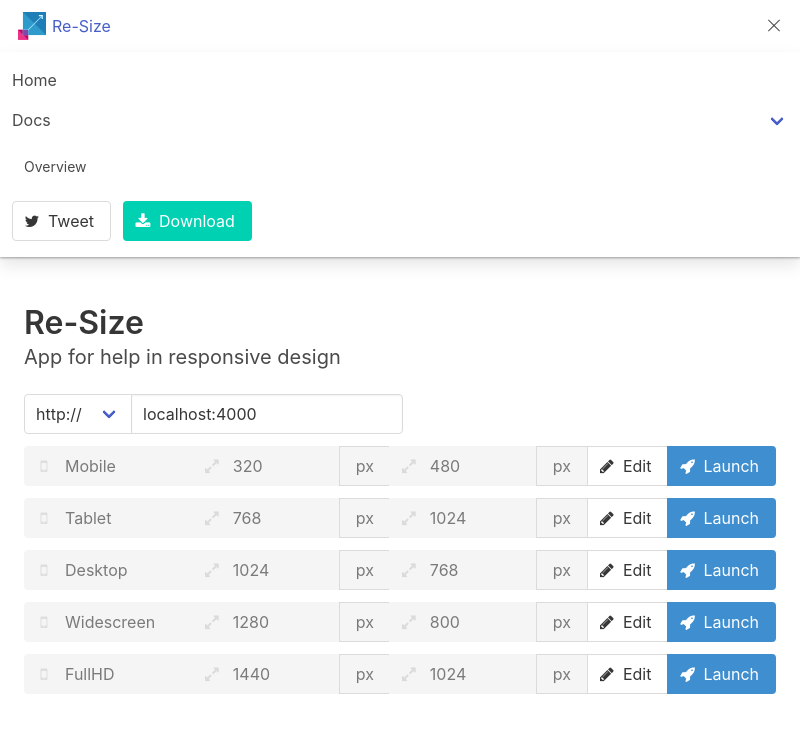
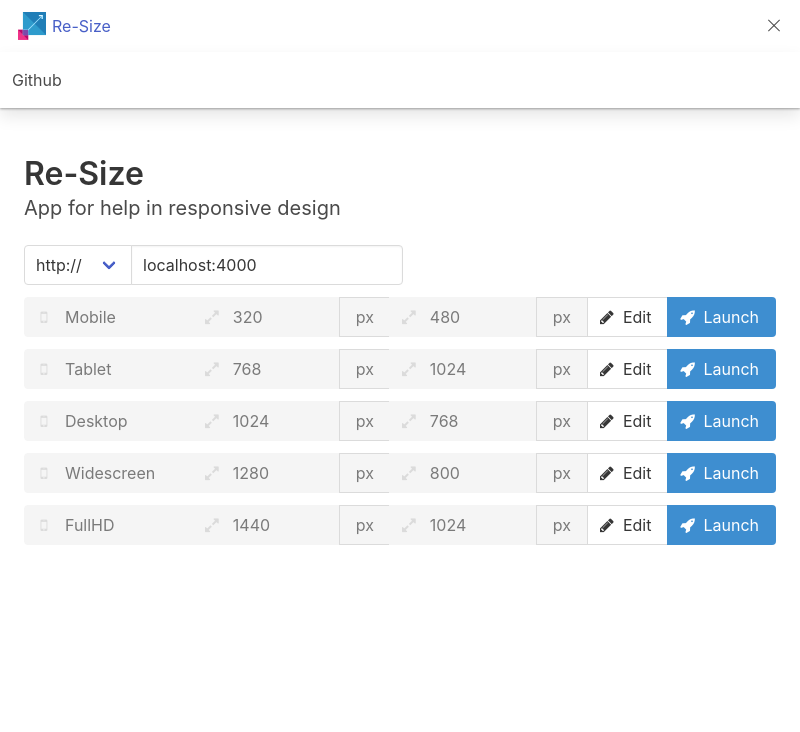
Before and after one commit to devil-geek/re-size, an Electron app: page index.html in a window 800 px wide. Both pictures are taken after a click on the element 774 px from the left and 26 px from the top of the page. Drawn offline with nearby package versions, Linux system fonts and the light colour scheme.

Commit message:
Added icons and packager

```diff
--- a/index.html
+++ b/index.html
@@ -25,48 +25,10 @@
     </div>
     <div class="navbar-menu" id="navMenu">
       <div class="navbar-start">
-        <a class="navbar-item" href="https://bulma.io/">
-          Home
+        <a class="navbar-item" href="https://github.com/devil-geek/re-size.git">
+          Github
         </a>
-        <div class="navbar-item has-dropdown is-hoverable">
-          <a class="navbar-link" href="/documentation/overview/start/">
-            Docs
-          </a>
-          <div class="navbar-dropdown is-boxed">
-            <a class="navbar-item" href="/documentation/overview/start/">
-              Overview
-            </a>
-          </div>
-        </div>
       </div>
-
-      <div class="navbar-end">
-        <div class="navbar-item">
-          <div class="field is-grouped">
-            <p class="control">
-              <a class="bd-tw-button button" data-social-network="Twitter" data-social-action="tweet" data-social-target="http://localhost:4000"
-                target="_blank" href="https://twitter.com/intent/tweet?text=Bulma: a modern CSS framework based on Flexbox&amp;hashtags=bulmaio&amp;url=http://localhost:4000&amp;via=jgthms">
-                <span class="icon">
-                  <i class="fa fa-twitter"></i>
-                </span>
-                <span>
-                  Tweet
-                </span>
-              </a>
-            </p>
-            <p class="control">
-              <a class="button is-primary" href="https://github.com/jgthms/bulma/archive/0.5.1.zip">
-                <span class="icon">
-                  <i class="fa fa-download"></i>
-                </span>
-                <span>Download</span>
-              </a>
-            </p>
-          </div>
-        </div>
-      </div>
-
-
     </div>
   </nav>
   <section class="section">
--- a/main.js
+++ b/main.js
@@ -26,7 +26,7 @@
   }))
 
   // Open the DevTools.
-  mainWindow.webContents.openDevTools()
+  //mainWindow.webContents.openDevTools()
 
   // Emitted when the window is closed.
   mainWindow.on('closed', function () {
--- a/renderer.js
+++ b/renderer.js
@@ -130,8 +130,8 @@
   win.on('closed', () => {
     win = null
   })
-  win.loadURL(protocol + url)//'http://localhost:4000/kamino')
-  //win.openDevTools()
+  win.loadURL(protocol + url)
+  win.openDevTools()
 }
 
 
```
Also changed, not shown: package.json (+7 -2 lines), img/512x512.png (added), img/resize.svg.ico (added), 2 other files.
